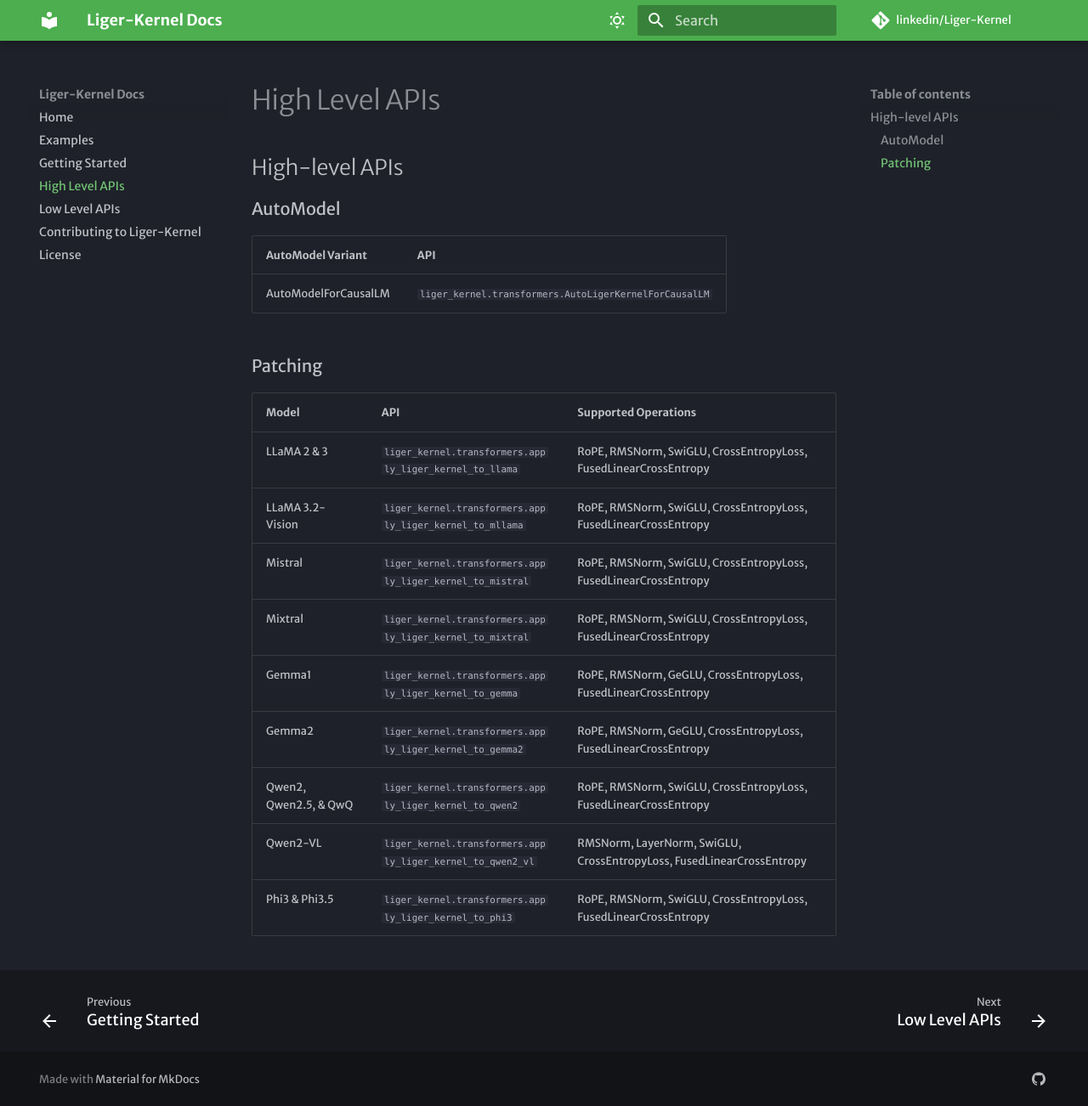
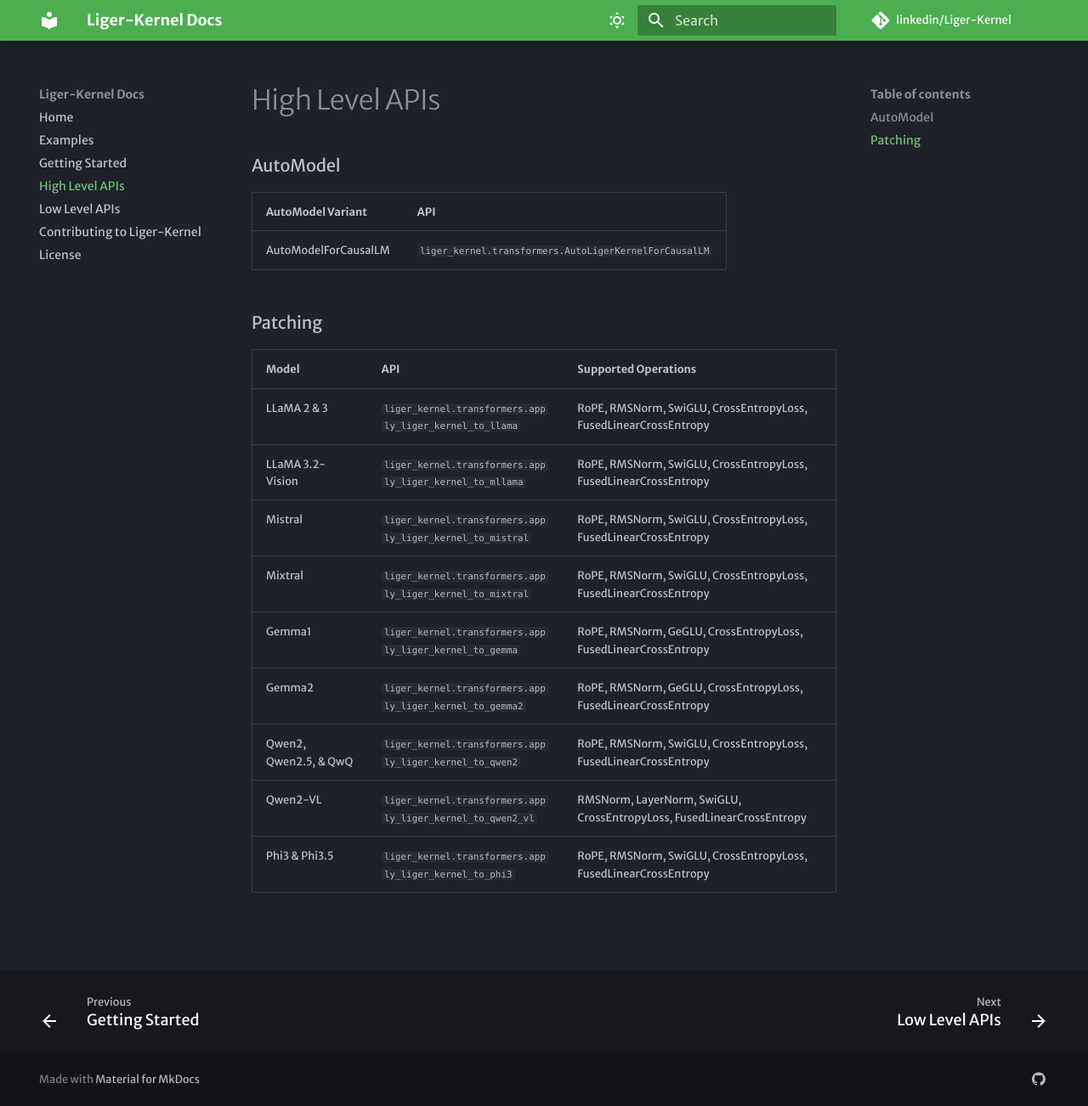
Before and after one commit to linkedin/Liger-Kernel, an MkDocs documentation site: the page built from docs/High-Level-APIs.md, in a window 1280 px wide and 1302 px high. Shown: the whole window at 85% size. Built offline with MkDocs 1.6.1 and Material for MkDocs 9.7.7, drawn with Linux system fonts in a browser that asks for light colours; some web fonts are replaced; comment, search, counter and statistics services are not loaded.

Commit message:
Improve formatting.

```diff
--- a/docs/High-Level-APIs.md
+++ b/docs/High-Level-APIs.md
@@ -1,4 +1,3 @@
-## High-level APIs
 
 ### AutoModel
 
--- a/docs/Low-Level-APIs.md
+++ b/docs/Low-Level-APIs.md
@@ -1,4 +1,3 @@
-## Low-level APIs
 
 - `Fused Linear` kernels combine linear layers with losses, reducing memory usage by up to 80% - ideal for HBM-constrained workloads.
 - Other kernels use fusion and in-place techniques for memory and performance optimization.
```
